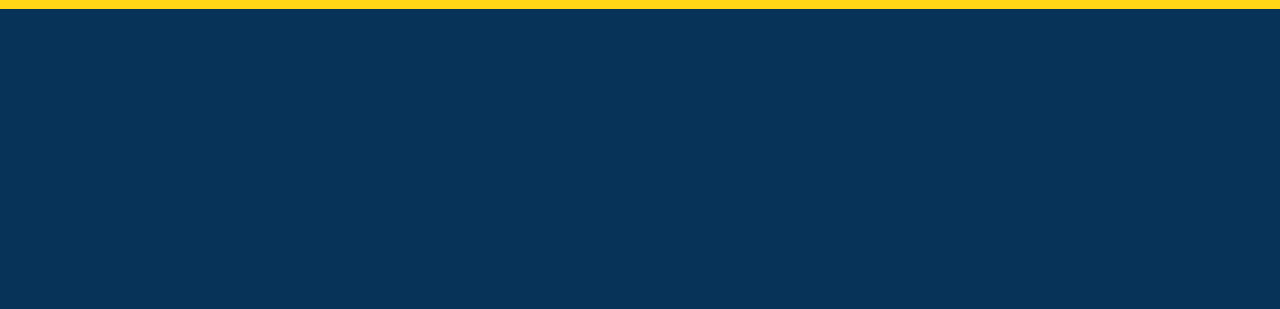
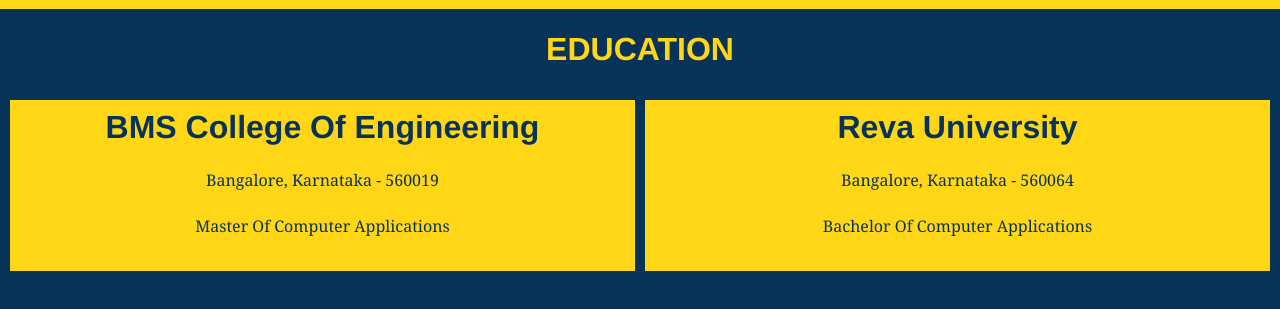
Before and after one commit to odin47/portfolio, a Gatsby site: page / in a window 1280 px wide. Shown: the part 1218-1527 px from the top of the page. Before the commit the page ends 1227 px from the top, so only its background shows below. Built offline with nearby package versions, Linux system fonts and the light colour scheme; Gatsby itself is replaced by a stand-in of ours.

Commit message:
Education

```diff
--- /dev/null
+++ b/src/components/Education.js
@@ -0,0 +1,18 @@
+import React from "react"
+
+//CORE
+import Portlet from "../core/Portlet"
+
+const Education = () => {
+  return (
+    <div id="education">
+      <h1>EDUCATION</h1>
+      <div id="education-container">
+        <Portlet title="BMS College Of Engineering" subTitle="Bangalore, Karnataka - 560019" details="Master Of Computer Applications"></Portlet>
+        <Portlet title="Reva University" subTitle="Bangalore, Karnataka - 560064" details="Bachelor Of Computer Applications"></Portlet>
+      </div>
+    </div>
+  )
+}
+
+export default Education
--- /dev/null
+++ b/src/core/Portlet.js
@@ -0,0 +1,13 @@
+import React from "react"
+
+const Portlet = ({ title, subTitle, details }) => {
+  return (
+    <div className="portlet-container">
+      <h1>{title}</h1>
+      <p>{subTitle}</p>
+      <p>{details}</p>
+    </div>
+  )
+}
+
+export default Portlet
--- a/src/pages/index.js
+++ b/src/pages/index.js
@@ -1,13 +1,19 @@
 import React from 'react'
+
+
+
+//COMPONENTS
 import Layout from '../components/Layout';
 import Hero from '../components/Hero';
 import Skills from '../components/Skills';
+import Education from '../components/Education';
 
 const index = () => {
     return (
         <Layout>
             <Hero />
             <Skills />
+            <Education />
         </Layout>
     )
 }
--- a/src/styles/global.css
+++ b/src/styles/global.css
@@ -80,3 +80,26 @@
   flex-direction: row;
   display: inline-block;
 }
+
+#education {
+  color: var(--primary);
+  text-align: center;
+}
+
+#education-container {
+  height: auto;
+  padding: 10px;
+  background: var(--secondary);
+  color: var(--primary);
+  text-align: center;
+  display: grid;
+  grid-template-columns: repeat(2, minmax(500px, 1fr));
+  grid-template-rows: 1fr 1fr;
+  gap: 10px;
+}
+
+.portlet-container {
+  padding: 10px;
+  background: var(--primary);
+  color: var(--secondary);
+}
```
